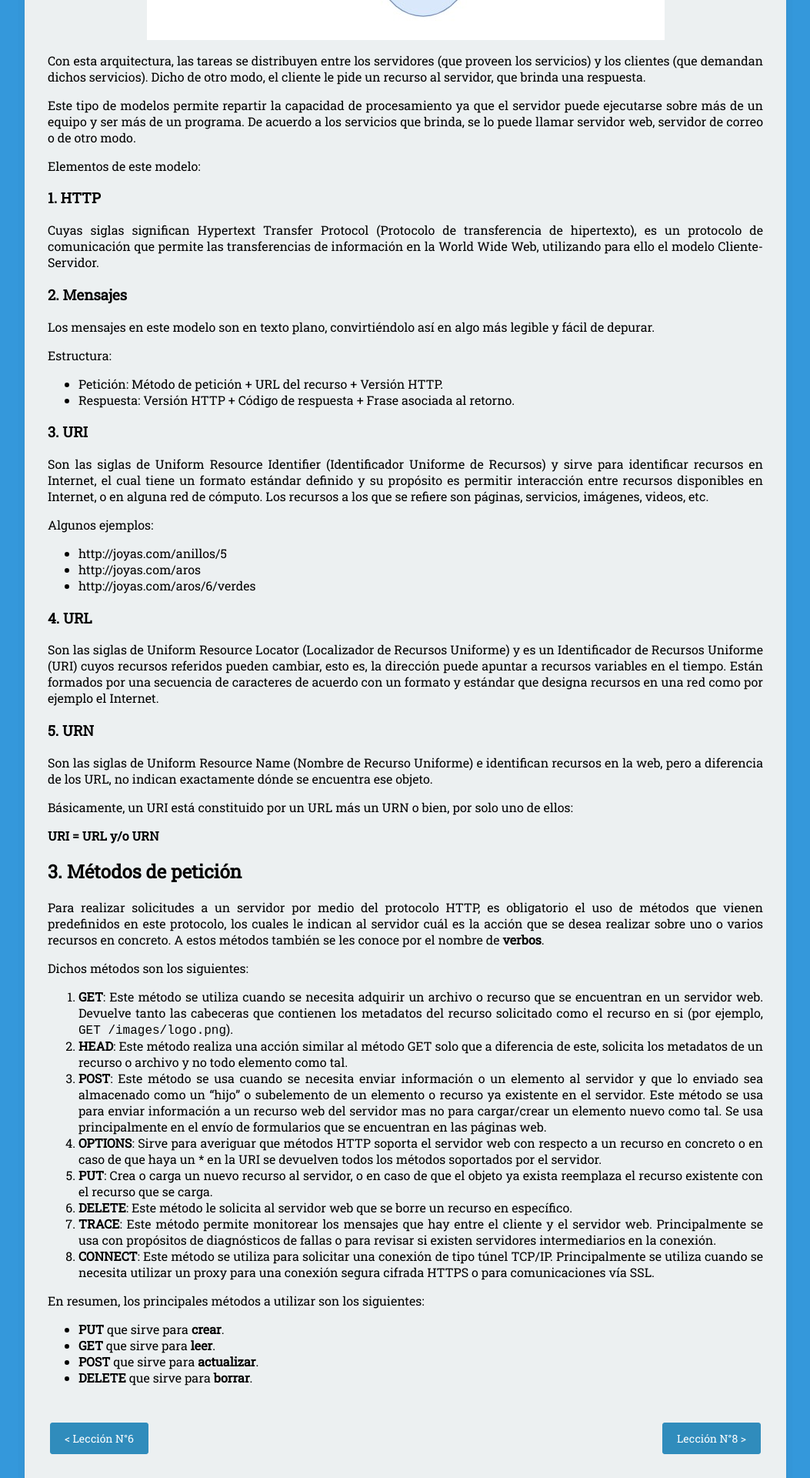
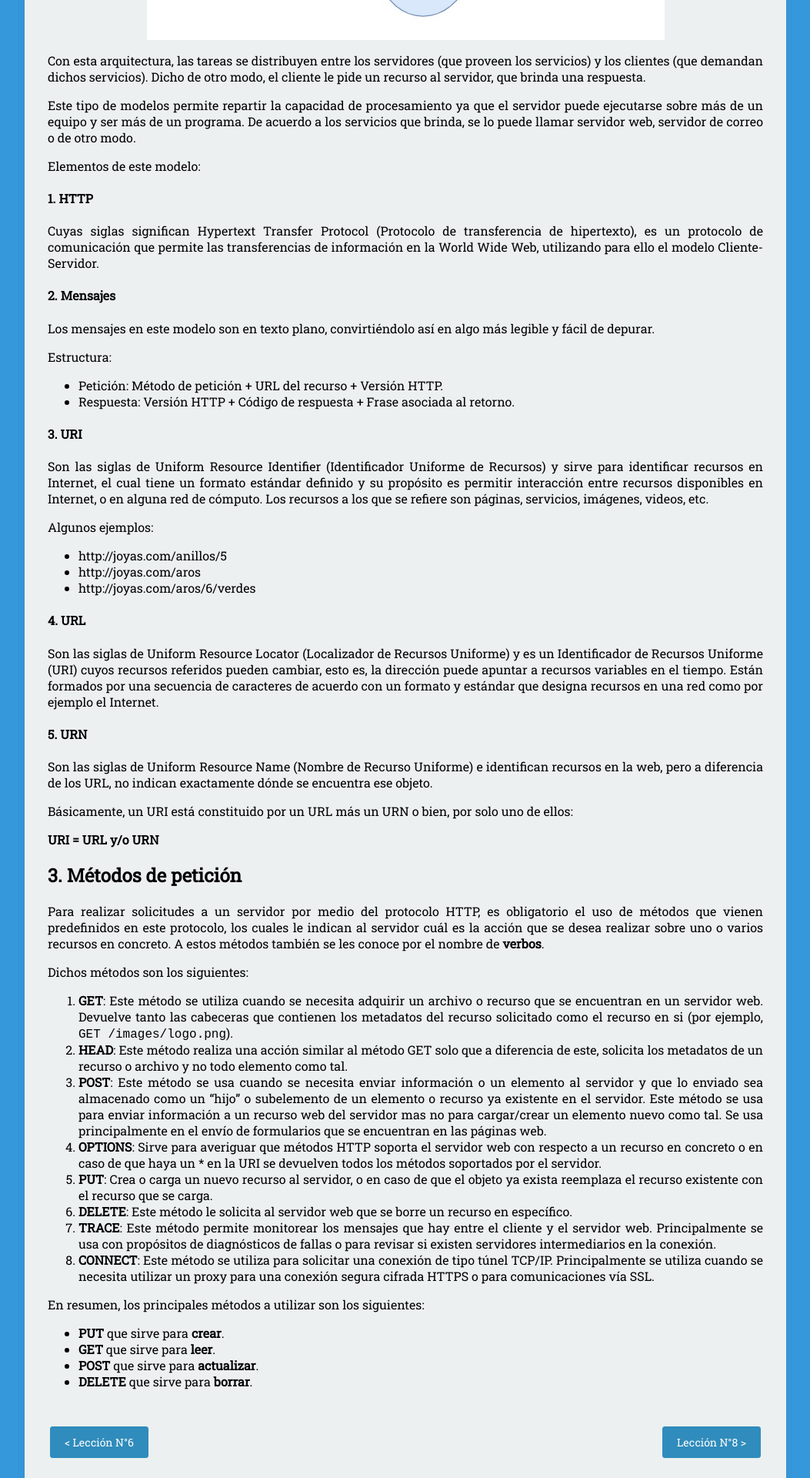
Before and after one commit to nisoto/Blog-anterior-2.0, a Jekyll site: the page built from _posts/2020-04-25-rails-vii-desarrollo-web.md, in a window 1280 px wide. Shown: the part 2051-3971 px from the top of the page at 77% size, without its empty margins (113-1166 px from the left). Built offline with Jekyll 4.4.1, drawn with Linux system fonts in a browser that asks for light colours; nearby versions of some CDN libraries.

```diff
--- a/_posts/2020-04-25-rails-vii-desarrollo-web.md
+++ b/_posts/2020-04-25-rails-vii-desarrollo-web.md
@@ -44,11 +44,11 @@ Este tipo de modelos permite repartir la capacidad de procesamiento ya que el se
 
 Elementos de este modelo:
 
-### 1. HTTP
+#### 1. HTTP
 
 Cuyas siglas significan Hypertext Transfer Protocol (Protocolo de transferencia de hipertexto), es un protocolo de comunicación que permite las transferencias de información en la World Wide Web, utilizando para ello el modelo Cliente-Servidor.
 
-### 2. Mensajes
+#### 2. Mensajes
 
 Los mensajes en este modelo son en texto plano, convirtiéndolo así en algo más legible y fácil de depurar.
 
@@ -56,7 +56,7 @@ Estructura:
 * Petición: Método de petición + URL del recurso + Versión HTTP.
 * Respuesta: Versión HTTP + Código de respuesta + Frase asociada al retorno.
 
-### 3. URI
+#### 3. URI
 
 Son las siglas de Uniform Resource Identifier (Identificador Uniforme de Recursos) y sirve para identificar recursos en Internet, el cual tiene un formato estándar definido y su propósito es permitir interacción entre recursos disponibles en Internet, o en alguna red de cómputo. Los recursos a los que se refiere son páginas, servicios, imágenes, videos, etc.
 
@@ -65,11 +65,11 @@ Algunos ejemplos:
 * http://joyas.com/aros
 * http://joyas.com/aros/6/verdes
 
-### 4. URL
+#### 4. URL
 
 Son las siglas de Uniform Resource Locator (Localizador de Recursos Uniforme) y es un Identificador de Recursos Uniforme (URI) cuyos recursos referidos pueden cambiar, esto es, la dirección puede apuntar a recursos variables en el tiempo. Están formados por una secuencia de caracteres de acuerdo con un formato y estándar que designa recursos en una red como por ejemplo el Internet.
 
-### 5. URN
+#### 5. URN
 
 Son las siglas de Uniform Resource Name (Nombre de Recurso Uniforme) e identifican recursos en la web, pero a diferencia de los URL, no indican exactamente dónde se encuentra ese objeto.
 
```
